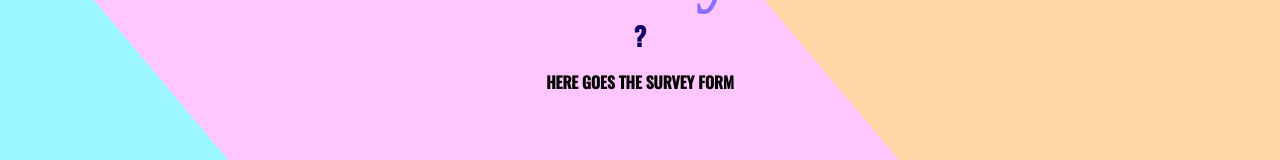
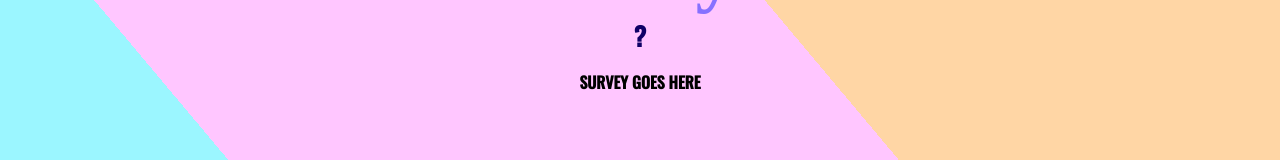
Before and after one commit to katarzyna-kw/daily-check, a React (Create React App) app: page / in a window 1280 px wide. Shown: the part 209-369 px from the top of the page. Built offline with nearby package versions, Linux system fonts and the light colour scheme; a web font is replaced by a local one.

Commit message:
surveyGoesHere as variable

```diff
--- a/src/components/Survey.js
+++ b/src/components/Survey.js
@@ -1,10 +1,11 @@
 import '../App.css';
 
 function Survey() {
+  const surveyGoesHere = 'survey goes here';
   return (
     <div className="wrapper-survey">
         <p>
-        here goes the survey form
+        {surveyGoesHere}
         </p>
     </div>
   );
```
